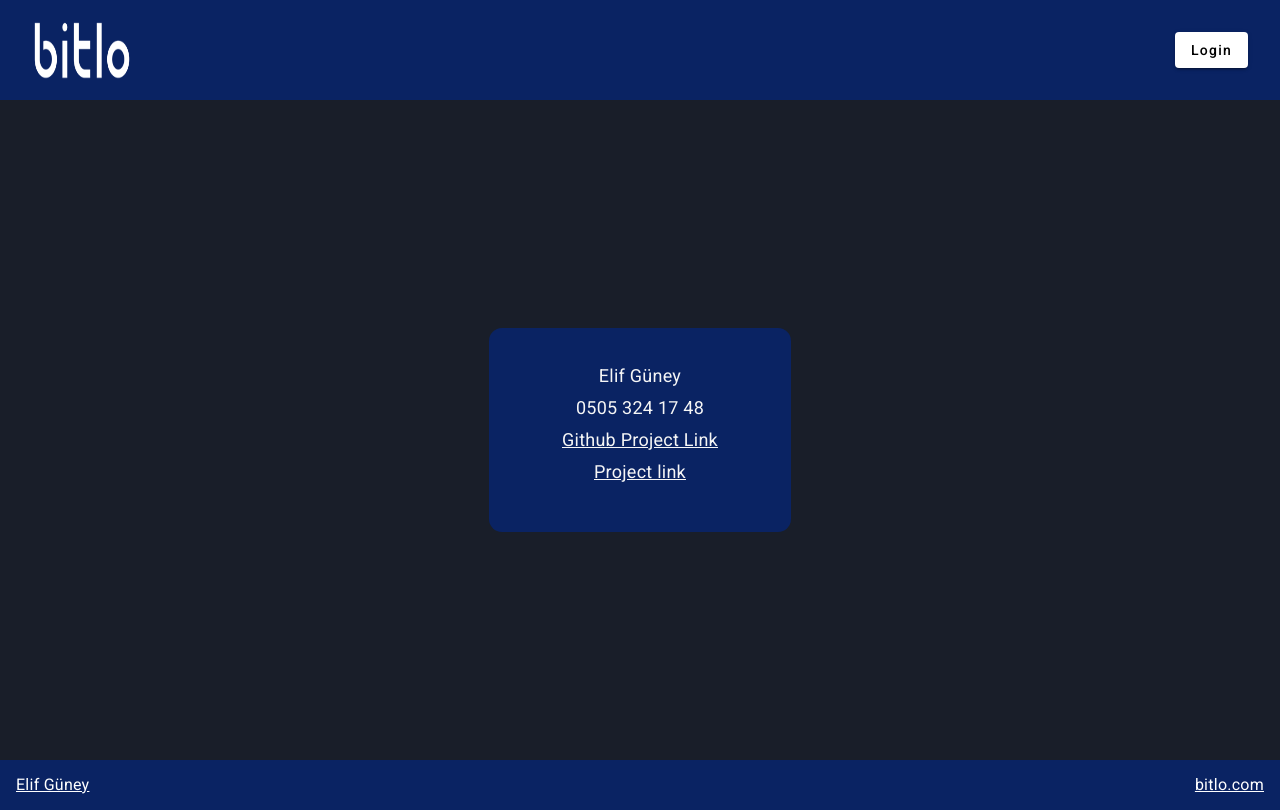
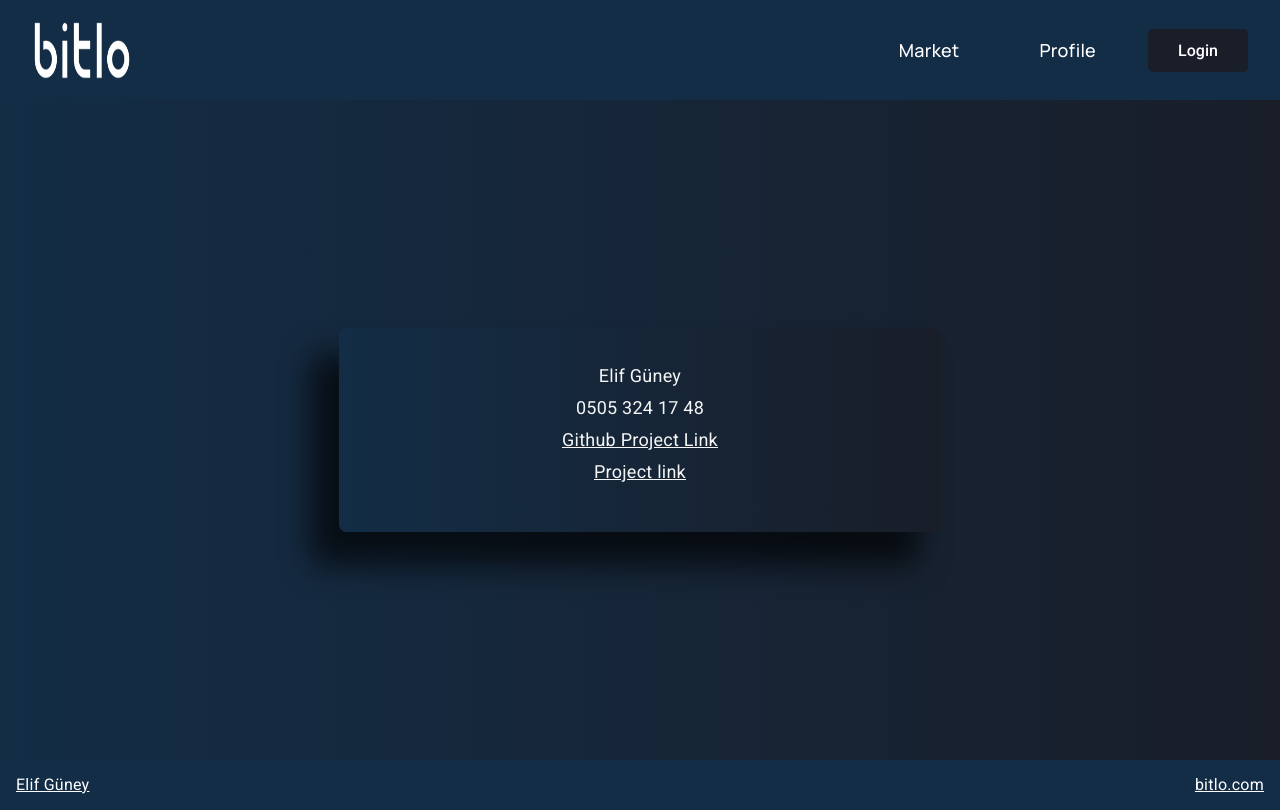
Before and after one commit to elifguney7/angular-market-project, an Angular app: page / in a window 1280 px wide. Built offline with nearby package versions, Linux system fonts and the light colour scheme.

Commit message:
Final designs

```diff
--- a/src/app/components/balances/balances.component.css
+++ b/src/app/components/balances/balances.component.css
@@ -3,12 +3,9 @@ table {
   border-collapse: separate;
   border-spacing: 0;
   overflow: hidden;
-  margin-bottom: 4%;
   width:90%;
   font-size: 16px;
-  margin-bottom: 4%;
-  margin-top: 3rem;
-
+  margin-top: 2rem;
 }
 
 tr {
@@ -38,3 +35,9 @@ tr:last-child td:first-child {
 tr:last-child td:last-child {
   border-bottom-right-radius: 10px;
 }
+
+.checkbox_balances {
+  margin-top: 1rem;
+  font-size: 18px;
+
+}
--- a/src/app/components/balances/balances.component.html
+++ b/src/app/components/balances/balances.component.html
@@ -1,6 +1,4 @@
-<label>
-    <input type="checkbox"  [(ngModel)]="showLowBalances"  checked (change)="filterBalances()"> Hide Low Balances
-  </label>
+
 <table>
     <thead>
       <tr *ngIf="filteredBalances.length > 0">
@@ -17,3 +15,6 @@
       </tr>
     </tbody>
   </table>
+  <div class="checkbox_balances">
+    <input type="checkbox"  [(ngModel)]="showLowBalances"  checked (change)="filterBalances()"> Hide Low Balances
+</div>
--- a/src/app/components/footer/footer.component.css
+++ b/src/app/components/footer/footer.component.css
@@ -1,6 +1,6 @@
 :host {
     display: block;
-    background-color: #0a2363;
+    background: var(--color-bg-navy);
 }
 
 .footer-cont {
--- a/src/app/components/header/header.component.css
+++ b/src/app/components/header/header.component.css
@@ -1,6 +1,5 @@
 *{
     display: block;
-    background-color: #0a2363;
 }
 
 .header-cont {
@@ -13,6 +12,22 @@
     padding: 0 2rem;
 }
 
+.header-navs {
+    width: 75%;
+    display: flex;
+    flex-direction: row;
+    justify-content: flex-end;
+}
+
+.header-navs a {
+    font-size: 18px;
+    font-weight: 500;
+    font-family: var(--font-family);
+    text-decoration: none;
+    color: #ffffff;
+    margin-left: 5rem;
+}
+
 .header-cont img {
     cursor: pointer;
 }
@@ -21,3 +36,13 @@
     display: flex;
     justify-content: flex-end;
 }
+
+button {
+    font-family: 'Roboto';
+    border: none;
+    font-size: 16px;
+    border-radius: 5px;
+    padding: 0.75rem;
+    min-width: 100px;
+    cursor: pointer;
+}
--- a/src/app/components/header/header.component.html
+++ b/src/app/components/header/header.component.html
@@ -1,8 +1,12 @@
 <div class="header-cont">
     <img src="assets/bitlo-logo.png" [routerLink] ="['/']" alt="logo" style="width:100px;height:60px;">
+    <div class="header-navs">
+      <a [routerLink]="['/markets']">Market</a>
+      <a [routerLink]="['/profile']">Profile</a>
+    </div>
     <div class = "header-buttons">
-        <button *ngIf="!loggedIn" mat-raised-button [routerLink]="['/login']">Login</button>
-        <button *ngIf="loggedIn" mat-raised-button (click)="logout()">Logout</button>
+        <button *ngIf="!loggedIn"  [routerLink]="['/login']">Login</button>
+        <button *ngIf="loggedIn"  (click)="logout()">Logout</button>
       </div>
 
 </div>
--- a/src/app/components/homepage/homepage.component.css
+++ b/src/app/components/homepage/homepage.component.css
@@ -9,14 +9,15 @@
   display: flex;
   align-items: center;
   justify-content: center;
-  background-color: #0a2363;
+  background: var(--gradient-reverse);
   color: #f6f6f6;
   font-size: 18px;
   text-align: center;
-  width: 25%;
+  width: 50%;
   height: 25%;
-  border-radius: 13px;
-  padding: 22px 1px ;
+  border-radius: 8px;
+  box-shadow: -25px 30px 30px 3px rgba(0, 0, 0, 0.667);
+    padding: 22px 1px ;
 }
 
 .text {
--- a/src/app/components/login/login.component.css
+++ b/src/app/components/login/login.component.css
@@ -1,11 +1,21 @@
 .container{
-    height: 71vh;
     display: flex;
     justify-content: center;
     align-items: center;
-}
-.login-form{
-  height: fit-content;
-  width: 200px;
 
 }
+.login-form {
+  height: fit-content;
+  width: 210px;
+
+}
+
+button {
+  font-family: 'Roboto';
+  border: none;
+  font-size: 18px;
+  border-radius: 5px;
+  padding: 1rem;
+  min-width: 212px;
+  cursor: pointer;
+}
--- a/src/app/components/login/login.component.html
+++ b/src/app/components/login/login.component.html
@@ -17,7 +17,7 @@
         </ng-template>
       </div>
       <div class="error-message" *ngIf="loginError">{{ loginError }}</div>
-      <button mat-raised-button color="primary" (click)="submitClicked = true">Login</button>
+      <button color="primary" (click)="submitClicked = true">Login</button>
     </form>
   </div>
 </div>
--- a/src/app/components/markets/markets.component.css
+++ b/src/app/components/markets/markets.component.css
@@ -6,29 +6,43 @@
 table {
     margin-bottom: 1%;
     margin-top: 1%;
-    width:80%;
-    border-collapse: collapse;
+    width:100%;
+    border-collapse: separate;
+    border-spacing: 0;
     font-size: 16px;
     border-radius: 10px;
     overflow: hidden;
 }
 
 table a {
-  color: var(--color-light-gray);
+  color: var(--color-text);
 }
 
 table th {
-  background-color: var(--color-light-gray);
+  background-color: var(--color-bg-gray);
   font-weight: 500;
 }
 
 th, td {
-  border: 1px solid #ccc;
+  border: 1.5px solid #ccc;
   padding: 10px;
   padding-right: 12px;
   padding-left: 12px;
   height: 30px;
 
+}
+
+tr:first-child th:first-child {
+  border-top-left-radius: 10px;
+}
+tr:first-child th:last-child {
+  border-top-right-radius: 10px;
+}
+tr:last-child td:first-child {
+  border-bottom-left-radius: 10px;
+}
+tr:last-child td:last-child {
+  border-bottom-right-radius: 10px;
 }
 
 .searchbar input{
@@ -39,7 +53,6 @@ th, td {
   outline: none;
   margin-top: 1.5rem;
   margin-bottom: 1rem;
-  margin-left: 10%;
   font-size: 18px;
 }
 
--- a/src/app/components/profile/profile.component.css
+++ b/src/app/components/profile/profile.component.css
@@ -42,7 +42,7 @@ th, td {
 }
 
 table tr td:first-child {
-  background-color: var(--color-light-gray);
+  background-color: var(--color-bg-gray);
   font-weight: 500;
 }
 
@@ -59,7 +59,6 @@ tr:last-child td:last-child {
   border-bottom-right-radius: 10px;
 }
 
-
 .profile-button-container {
   width: 90%;
   display: flex;
@@ -73,13 +72,14 @@ tr:last-child td:last-child {
 
 .profile-button-container button {
   font-family: 'Roboto';
-  background-color: #0a2363;
-  color: #fff;
   border: none;
-  font-weight: 400;
   font-size: 16px;
   border-radius: 5px;
   padding: 0.75rem;
   min-width: 200px;
   cursor: pointer;
 }
+
+.button_navy {
+  background-color: var(--color-bg-navy);
+}
--- a/src/app/components/profile/profile.component.html
+++ b/src/app/components/profile/profile.component.html
@@ -36,7 +36,7 @@
       <button [routerLink]="['balances']">Balances</button>
       <button [routerLink]="['direct-orders']">Direct Orders</button>
     </div>
-    <button [routerLink]="['/markets']" >Market -></button>
+    <button class="button_navy" [routerLink]="['/markets']" >Market -></button>
   </div>
 
   <router-outlet></router-outlet>
--- a/src/styles.css
+++ b/src/styles.css
@@ -3,8 +3,9 @@
 :root {
   --font-family: 'Manrope', sans-serif;
 
-  --gradient-text: linear-gradient(89.97deg, #AE67FA 1.84%, #F49867 102.67%);
-  --gradient-bar: linear-gradient(103.22deg, #AE67FA -13.86%, #F49867 99.55%);
+  --gradient-bar: linear-gradient(90deg, #132D46 0%, #191E29 100%);
+  --gradient-reverse: linear-gradient(90deg, rgba(19, 45, 70, 1) 0%, rgba(25, 30, 41, 1) 100%);
+
 
   --color-bg-gray: #191E29;
   --color-bg-navy : #132D46;
@@ -20,8 +21,14 @@ body {
   min-height: 100vh;
   margin: 0;
   font-family: var(--font-family);
-  background-color: var(--color-bg-gray);
+  background: var(--gradient-bar);
   color: var(--color-text);
+}
+
+button {
+  background: var(--color-bg-gray);
+  color: var(--color-text);
+  font-weight: 500;
 }
 
 app-root {
@@ -37,6 +44,7 @@ app-header {
   height: 100px; /* Set the height of your sticky header */
   position: sticky;
   top: 0;
+  background: var(--color-bg-navy);
   color: #fff;
   z-index: 100; /* Ensure the header stays above other elements */
 }
@@ -48,6 +56,7 @@ app-content-container {
   align-items: center;
   justify-content: center;
   overflow-y: auto;
+
 }
 
 router-outlet {
```
